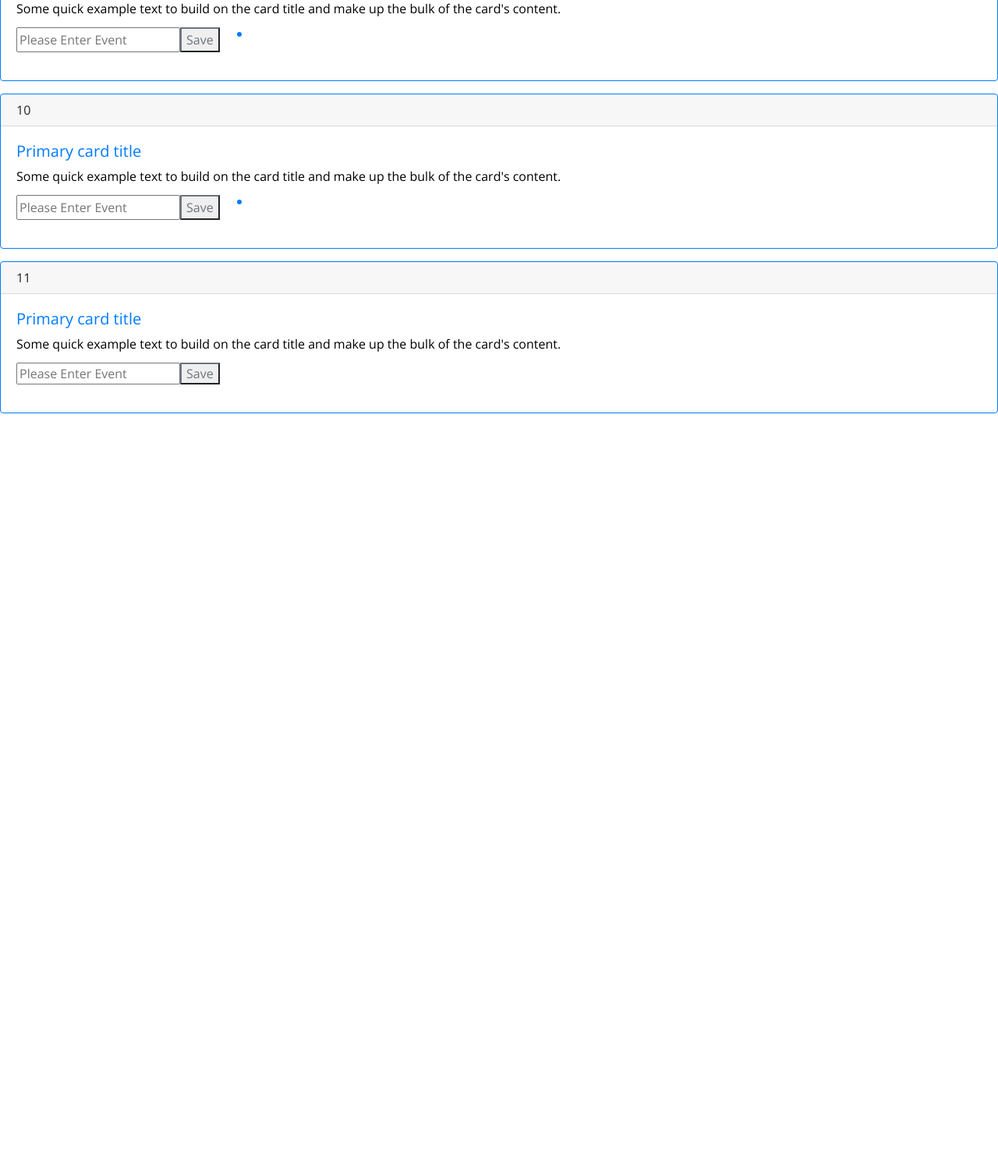
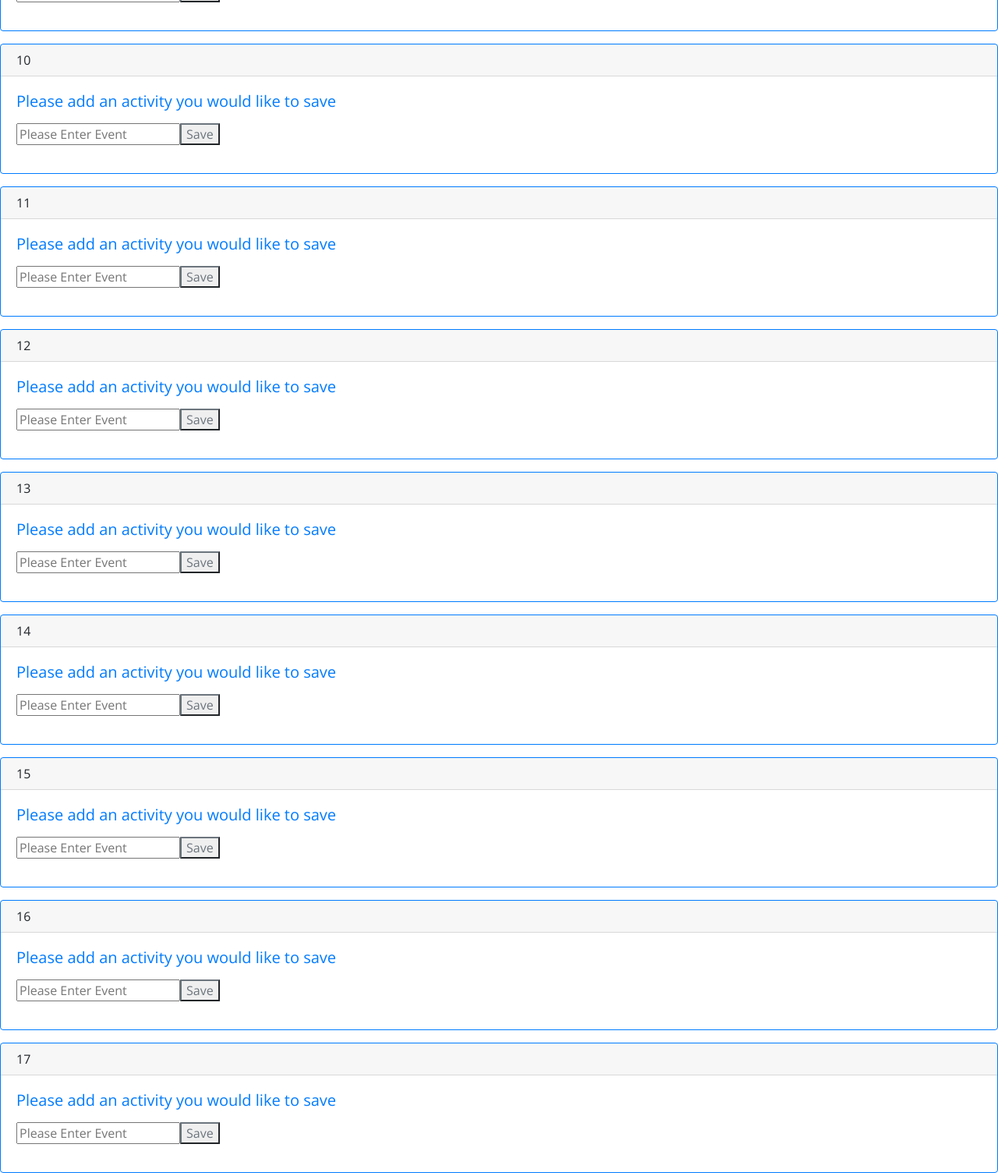
Before and after one commit to Chrisbr916/Schedule_builder, a plain HTML site: page index.html in a window 1280 px wide. Shown: the part 678-2186 px from the top of the page at 78% size. Before the commit the page ends 1224 px from the top, so only its background shows below. Drawn offline with nearby package versions, Linux system fonts and the light colour scheme.

Commit message:
added the rest of the blocks to fill it out and made the function work for them as well

```diff
--- a/index.html
+++ b/index.html
@@ -39,8 +39,8 @@
                     <div class="card-header">8</div>
                     <form id = "toDo">
                     <div class="card-body text-primary">
-                      <h5 class="card-title">Primary card title</h5>
-                      <p class="card-text">Some quick example text to build on the card title and make up the bulk of the card's content.</p>
+                      <h5 class="card-title">Please add an activity you would like to save</h5>
+                      <p class="card-text"></p>
                       <div class="input-group mb-3">
                           <!--this is where the form starts-->
                         <input id="8" type="text" class="formEnter" placeholder="Please Enter Event" aria-label="Recipient's username" aria-describedby="button-addon2">
@@ -56,8 +56,8 @@
             <div class="card-header">9</div>
             <form id = "toDo">
             <div class="card-body text-primary">
-              <h5 class="card-title">Primary card title</h5>
-              <p class="card-text">Some quick example text to build on the card title and make up the bulk of the card's content.</p>
+              <h5 class="card-title">Please add an activity you would like to save</h5>
+              <p class="card-text"></p>
               <div class="input-group mb-3">
                   <!--this is where the form starts-->
                 <input id="9" type="text" class="formEnter" placeholder="Please Enter Event" aria-label="Recipient's username" aria-describedby="button-addon2">
@@ -74,8 +74,8 @@
     <div class="card-header">10</div>
     <form id = "toDo">
     <div class="card-body text-primary">
-      <h5 class="card-title">Primary card title</h5>
-      <p class="card-text">Some quick example text to build on the card title and make up the bulk of the card's content.</p>
+      <h5 class="card-title">Please add an activity you would like to save</h5>
+      <p class="card-text"></p>
       <div class="input-group mb-3">
           <!--this is where the form starts-->
         <input id="10" type="text" class="formEnter" placeholder="Please Enter Event" aria-label="Recipient's username" aria-describedby="button-addon2">
@@ -92,8 +92,8 @@
     <div class="card-header">11</div>
     <form id = "toDo">
     <div class="card-body text-primary">
-      <h5 class="card-title">Primary card title</h5>
-      <p class="card-text">Some quick example text to build on the card title and make up the bulk of the card's content.</p>
+      <h5 class="card-title">Please add an activity you would like to save</h5>
+      <p class="card-text"></p>
       <div class="input-group mb-3">
           <!--this is where the form starts-->
         <input id="11" type="text" class="formEnter" placeholder="Please Enter Event" aria-label="Recipient's username" aria-describedby="button-addon2">
@@ -106,8 +106,115 @@
 </div>
 
 
+<!--this is the 12pm -->
+<div class="card border-primary mb-3" style= "margin: 0;">
+  <div class="card-header">12</div>
+  <form id = "toDo">
+  <div class="card-body text-primary">
+    <h5 class="card-title">Please add an activity you would like to save</h5>
+    <p class="card-text"></p>
+    <div class="input-group mb-3">
+        <!--this is where the form starts-->
+      <input id="12" type="text" class="formEnter" placeholder="Please Enter Event" aria-label="Recipient's username" aria-describedby="button-addon2">
+        <button class="Save btn-outline-secondary" type="submit" id="saveAct">Save</button>
+        <ul class="activity" id="activityList12"></ul>
+      </div>
+  </div>
+</form>
+</div>
+</div>
 
 
+<!--this is the 13pm -->
+<div class="card border-primary mb-3" style= "margin: 0;">
+  <div class="card-header">13</div>
+  <form id = "toDo">
+  <div class="card-body text-primary">
+    <h5 class="card-title">Please add an activity you would like to save</h5>
+    <p class="card-text"></p>
+    <div class="input-group mb-3">
+        <!--this is where the form starts-->
+      <input id="13" type="text" class="formEnter" placeholder="Please Enter Event" aria-label="Recipient's username" aria-describedby="button-addon2">
+        <button class="Save btn-outline-secondary" type="submit" id="saveAct">Save</button>
+        <ul class="activity" id="activityList13"></ul>
+      </div>
+  </div>
+</form>
+</div>
+</div>
+
+
+<!--this is the 14pm -->
+<div class="card border-primary mb-3" style= "margin: 0;">
+  <div class="card-header">14</div>
+  <form id = "toDo">
+  <div class="card-body text-primary">
+    <h5 class="card-title">Please add an activity you would like to save</h5>
+    <p class="card-text"></p>
+    <div class="input-group mb-3">
+        <!--this is where the form starts-->
+      <input id="14" type="text" class="formEnter" placeholder="Please Enter Event" aria-label="Recipient's username" aria-describedby="button-addon2">
+        <button class="Save btn-outline-secondary" type="submit" id="saveAct">Save</button>
+        <ul class="activity" id="activityList14"></ul>
+      </div>
+  </div>
+</form>
+</div>
+</div>
+
+<!--this is the 15pm -->
+<div class="card border-primary mb-3" style= "margin: 0;">
+  <div class="card-header">15</div>
+  <form id = "toDo">
+  <div class="card-body text-primary">
+    <h5 class="card-title">Please add an activity you would like to save</h5>
+    <p class="card-text"></p>
+    <div class="input-group mb-3">
+        <!--this is where the form starts-->
+      <input id="15" type="text" class="formEnter" placeholder="Please Enter Event" aria-label="Recipient's username" aria-describedby="button-addon2">
+        <button class="Save btn-outline-secondary" type="submit" id="saveAct">Save</button>
+        <ul class="activity" id="activityList15"></ul>
+      </div>
+  </div>
+</form>
+</div>
+</div>
+
+<!--this is the 16pm -->
+<div class="card border-primary mb-3" style= "margin: 0;">
+  <div class="card-header">16</div>
+  <form id = "toDo">
+  <div class="card-body text-primary">
+    <h5 class="card-title">Please add an activity you would like to save</h5>
+    <p class="card-text"></p>
+    <div class="input-group mb-3">
+        <!--this is where the form starts-->
+      <input id="16" type="text" class="formEnter" placeholder="Please Enter Event" aria-label="Recipient's username" aria-describedby="button-addon2">
+        <button class="Save btn-outline-secondary" type="submit" id="saveAct">Save</button>
+        <ul class="activity" id="activityList16"></ul>
+      </div>
+  </div>
+</form>
+</div>
+</div>
+
+<!--this is the 17pm -->
+<div class="card border-primary mb-3" style= "margin: 0;">
+  <div class="card-header">17</div>
+  <form id = "toDo">
+  <div class="card-body text-primary">
+    <h5 class="card-title">Please add an activity you would like to save</h5>
+    <p class="card-text"></p>
+    <div class="input-group mb-3">
+        <!--this is where the form starts-->
+      <input id="17" type="text" class="formEnter" placeholder="Please Enter Event" aria-label="Recipient's username" aria-describedby="button-addon2">
+        <button class="Save btn-outline-secondary" type="submit" id="saveAct">Save</button>
+        <ul class="activity" id="activityList17"></ul>
+      </div>
+  </div>
+</form>
+</div>
+</div>
 
     <script src="https://cdnjs.cloudflare.com/ajax/libs/jquery/3.2.1/jquery.min.js"></script>
     <script src="https://cdnjs.cloudflare.com/ajax/libs/moment.js/2.24.0/moment.min.js"></script>
--- a/script.js
+++ b/script.js
@@ -33,6 +33,13 @@ var renderActivity = function(){
     printActivity(localStorage.getItem("8"),8)
     printActivity(localStorage.getItem("9"),9)
     printActivity(localStorage.getItem("10"),10)
+    printActivity(localStorage.getItem("11"),11)
+    printActivity(localStorage.getItem("12"),12)
+    printActivity(localStorage.getItem("13"),13)
+    printActivity(localStorage.getItem("14"),14)
+    printActivity(localStorage.getItem("15"),15)
+    printActivity(localStorage.getItem("16"),16)
+    printActivity(localStorage.getItem("17"),17)
 }
 renderActivity();
 
--- a/style.css
+++ b/style.css
@@ -1,3 +1,6 @@
+*{
+  list-style: none;
+}
 body {
     font-family: 'Open Sans', sans-serif;
     font-size: 16px;
```
